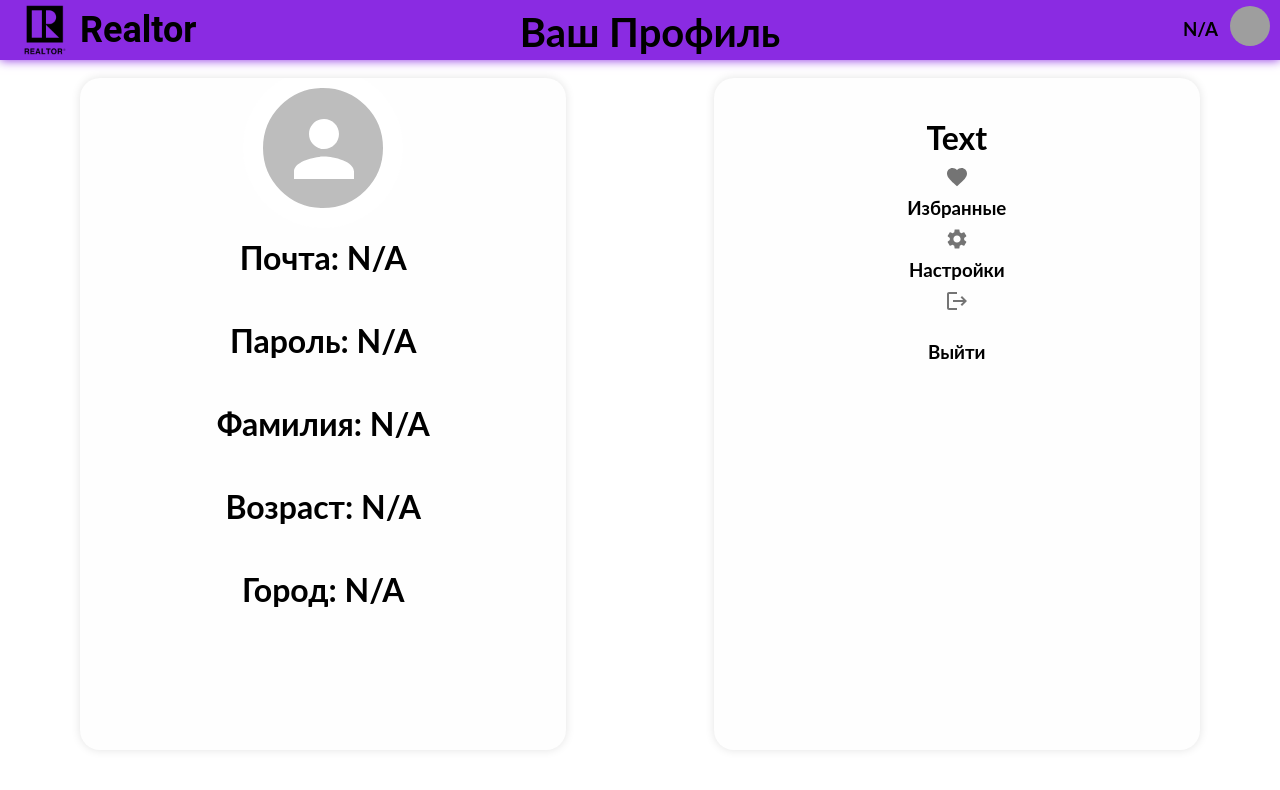
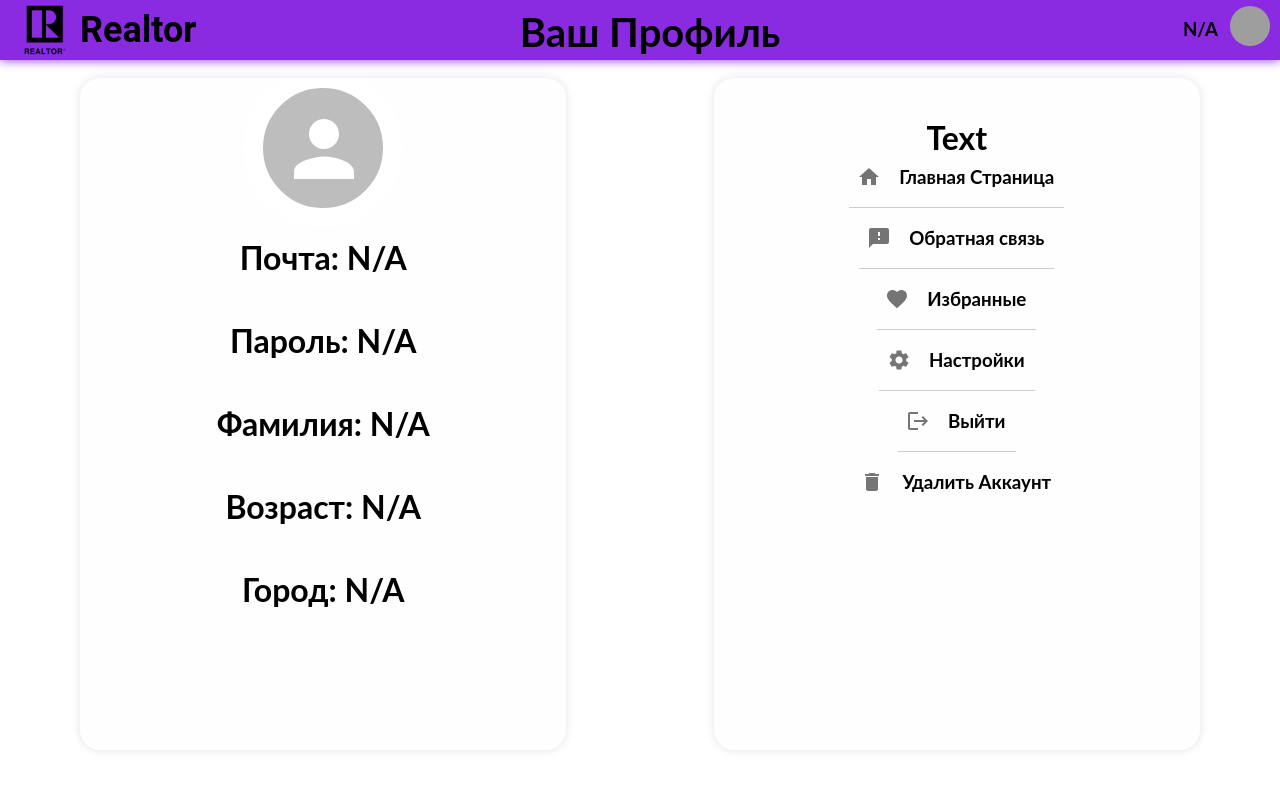
Before and after one commit to Muhammadrashod/Realtor-App, a React (Create React App) app: page /profile in a window 1280 px wide. Shown: the top 790 px of the page. Built offline with nearby package versions, Linux system fonts and the light colour scheme; grey boxes are pictures that could not be loaded.

Commit message:
ProfilePage

```diff
--- a/src/components/UI/Cards/Cards.tsx
+++ b/src/components/UI/Cards/Cards.tsx
@@ -61,9 +61,8 @@ export const Cards = ({
       : `Removed card with ID ${id} to favorites.`
   );
 
-
-  const handleGoToProfile = () => {
-    navigate("/profile");
+  const handleGoToCard = () => {
+    navigate(`/card/${id}`);
   };
 
   return (
@@ -106,7 +105,7 @@ export const Cards = ({
             </IconButton>
           </Tooltip>
           <Tooltip title="Открыть Карточку">
-            <IconButton aria-label="Go To Card" onClick={handleGoToProfile}>
+            <IconButton aria-label="Go To Card" onClick={handleGoToCard}>
               <ViewDayIcon />
             </IconButton>
           </Tooltip>
--- a/src/pages/ProfilePage/ProfilePage.style.ts
+++ b/src/pages/ProfilePage/ProfilePage.style.ts
@@ -4,12 +4,12 @@ import "../../components/UI/FadeIn/FadeInAnimation.css";
 
 
 export const StyledProfilePage = styled.div`
-  left: 0; /* Set to the left edge of the page */
-  position: fixed; /* Use fixed positioning to cover the left half */
+  left: 0;
+  position: fixed;
   box-shadow: 0 0 10px #e3e3e3;
   border-radius: 20px;
   background: #fefefe;
-  width: 38%; /* Set width to 50% to cover the left half */
+  width: 38%;
   height: 84%;
   margin-top: -100px;
   margin-left: 80px;
@@ -20,12 +20,12 @@ export const StyledProfilePage = styled.div`
   overflow: hidden;
 `;
 export const StyledParametrs = styled.div`
-  right: 0; /* Set to the left edge of the page */
-  position: fixed; /* Use fixed positioning to cover the left half */
+  right: 0;
+  position: fixed;
   box-shadow: 0 0 10px #e3e3e3;
   border-radius: 20px;
   background: #fefefe;
-  width: 38%; /* Set width to 50% to cover the left half */
+  width: 38%;
   height: 84%;
   margin-top: -100px;
   margin-right: 80px;
@@ -90,8 +90,8 @@ export const StyledAvatar = styled(MuiAvatar)`
   margin-top: 30px;
   margin-bottom: 30px;
   border-radius: 50%;
-  left: 50%; /* Center horizontally */
-  transform: translate(-50%, -50%) scale(4); /* Adjust the scale factor to make it enormous */
+  left: 50%;
+  transform: translate(-50%, -50%) scale(4);
 `;
 
 export const MiniAvatar = styled(MuiAvatar)`
@@ -114,14 +114,14 @@ export const IconContainer = styled.div`
     display: flex;
     align-items: center;
     margin-bottom: 10px;
-    padding-bottom: 10px; /* Added padding for spacing */
+    padding-bottom: 10px;
 
     & > * {
       margin-right: 10px;
     }
 
     &:not(:last-child) {
-      border-bottom: 1px solid #ccc; /* Border between each line */
+      border-bottom: 1px solid #ccc;
     }
   }
 `;
@@ -137,6 +137,19 @@ export const InfoText = styled.div`
   margin-top: 20px;
   text-align: center;
   display: grid;
-  grid-template-rows: auto; /* Each row will be auto-sized */
+  grid-template-rows: auto;
   gap: 44px;
 `;
+
+export const StyledParamFields = styled.div`
+  display: flex;
+  text-align: center;
+  justify-content: center;
+  flex-direction: row; /* Updated to have icons and headings in one line */
+  align-items: center; /* Align items in the center */
+  margin-bottom: 20px; /* Add margin to separate from the next section */
+
+  & > * {
+    margin-right: 20px; /* Add spacing between icons and headings */
+  }
+`;
--- a/src/pages/ProfilePage/ProfilePage.tsx
+++ b/src/pages/ProfilePage/ProfilePage.tsx
@@ -5,6 +5,9 @@ import FavoriteIcon from "@mui/icons-material/Favorite";
 import IconButton from "@mui/material/IconButton";
 import LogoutIcon from "@mui/icons-material/Logout";
 import { Settings } from "@mui/icons-material";
+import { Home } from "@mui/icons-material";
+import { Feedback } from "@mui/icons-material";
+import DeleteIcon from '@mui/icons-material/Delete';
 import {
   StyledProfilePage,
   StyledAvatar,
@@ -14,6 +17,7 @@ import {
   HeadingContainer,
   AvatarTextContainer,
   StyledParametrs,
+  StyledParamFields,
 } from "./ProfilePage.style";
 import { Heading } from "../../components/Typography/Heading";
 import { Container } from "../../components/UI/Container/Container.style";
@@ -27,7 +31,6 @@ export const ProfilePage = () => {
   const userlastname = userData?.userlastname || "N/A";
   const userage = userData?.userage || "N/A";
   const usercity = userData?.usercity || "N/A";
-  // Add more properties as needed
 
   return (
     <>
@@ -49,27 +52,58 @@ export const ProfilePage = () => {
               <Heading headingText={`Фамилия: ${userlastname}`} />
               <Heading headingText={`Возраст: ${userage}`} />
               <Heading headingText={`Город: ${usercity}`} />
-              {/* Add more lines for other user data */}
             </InfoText>
           </InfoContainer>
         </StyledProfilePage>
 
         <StyledParametrs>
+
           <Heading headingText="Text" />
+
           <IconContainer>
+
+            <StyledParamFields>
+              <IconButton aria-label="go to home">
+                <Home />
+              </IconButton>
+              <Heading headingText="Главная Страница" headingType="h3" />
+            </StyledParamFields>
+
+            <StyledParamFields>
+              <IconButton aria-label="give a feedback">
+                <Feedback />
+              </IconButton>
+              <Heading headingText="Обратная связь" headingType="h3" />
+            </StyledParamFields>
+
+            <StyledParamFields>
               <IconButton aria-label="add to favorites">
                 <FavoriteIcon />
               </IconButton>
               <Heading headingText="Избранные" headingType="h3" />
+            </StyledParamFields>
+
+            <StyledParamFields>
               <IconButton aria-label="settings">
                 <Settings />
               </IconButton>
               <Heading headingText="Настройки" headingType="h3" />
+            </StyledParamFields>
+
+            <StyledParamFields>
               <IconButton aria-label="Logout">
                 <LogoutIcon />
               </IconButton>
+          <Heading headingText="Выйти" headingType="h3" />
+            </StyledParamFields>
+
+            <StyledParamFields>
+              <IconButton aria-label="Delete Account">
+                <DeleteIcon />
+              </IconButton>
+          <Heading headingText="Удалить Аккаунт" headingType="h3" />
+            </StyledParamFields>
           </IconContainer>
-          <Heading headingText="Выйти" headingType="h3" />
         </StyledParametrs>
       </Container>
     </>
```
Lines whose indentation alone changed are shown as unchanged.
